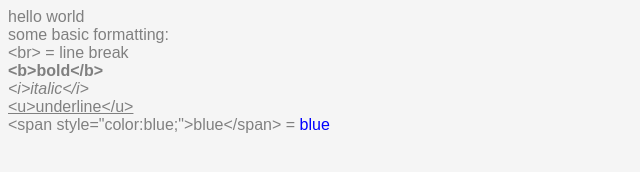
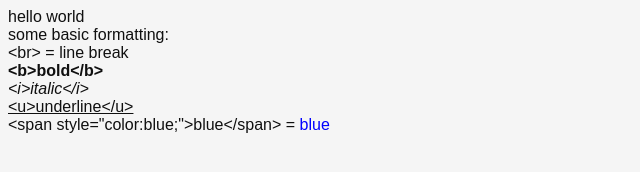
Before and after one commit to ayunami2000/BuildingTrustUnderPressure, a plain HTML site: page index.html in a window 1280 px wide. Shown: the whole page, without its empty margins (0-640 px from the left). Drawn offline with Linux system fonts and the light colour scheme.

Commit message:
Update index.html

```diff
--- a/index.html
+++ b/index.html
@@ -14,7 +14,7 @@
       font-family:sans-serif;
       /*some nice theming*/
       background-color:WhiteSmoke;
-      color:gray;
+      color:#101010;
     }
   </style>
 </head>
```
